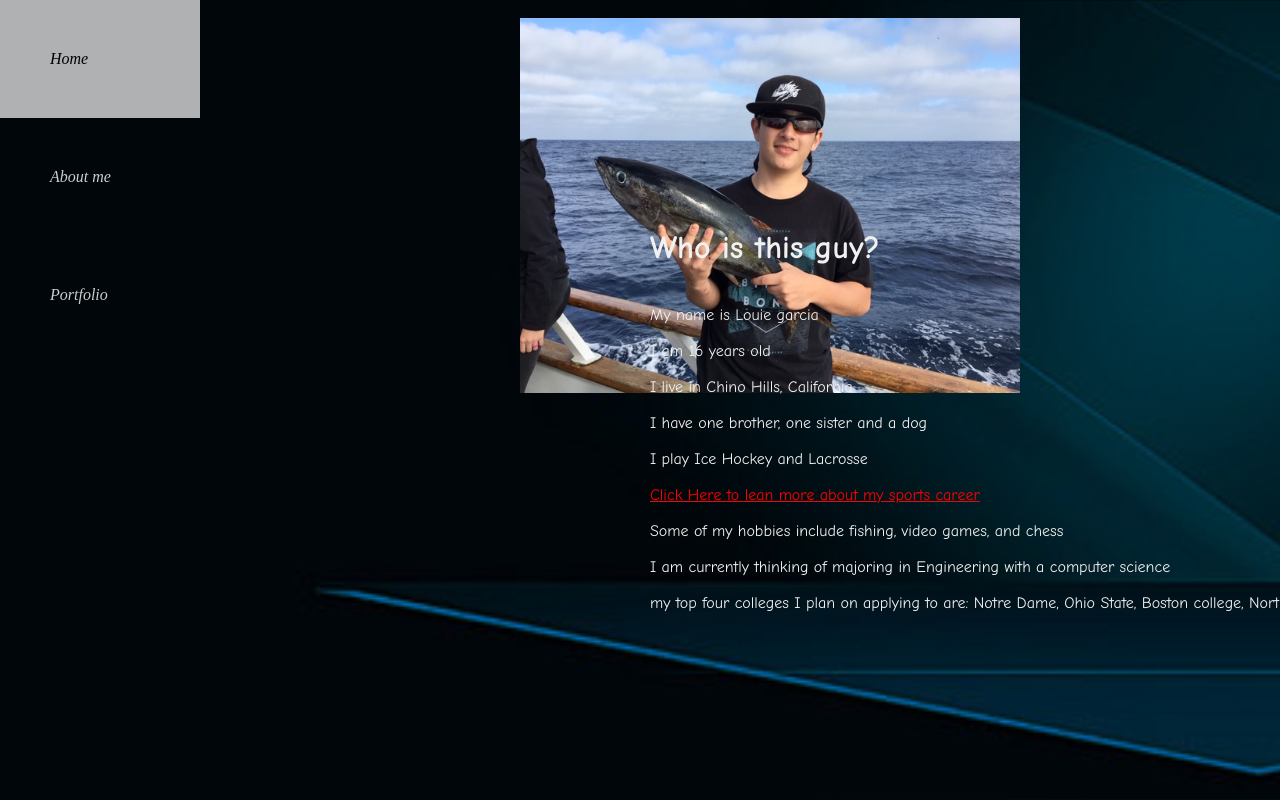
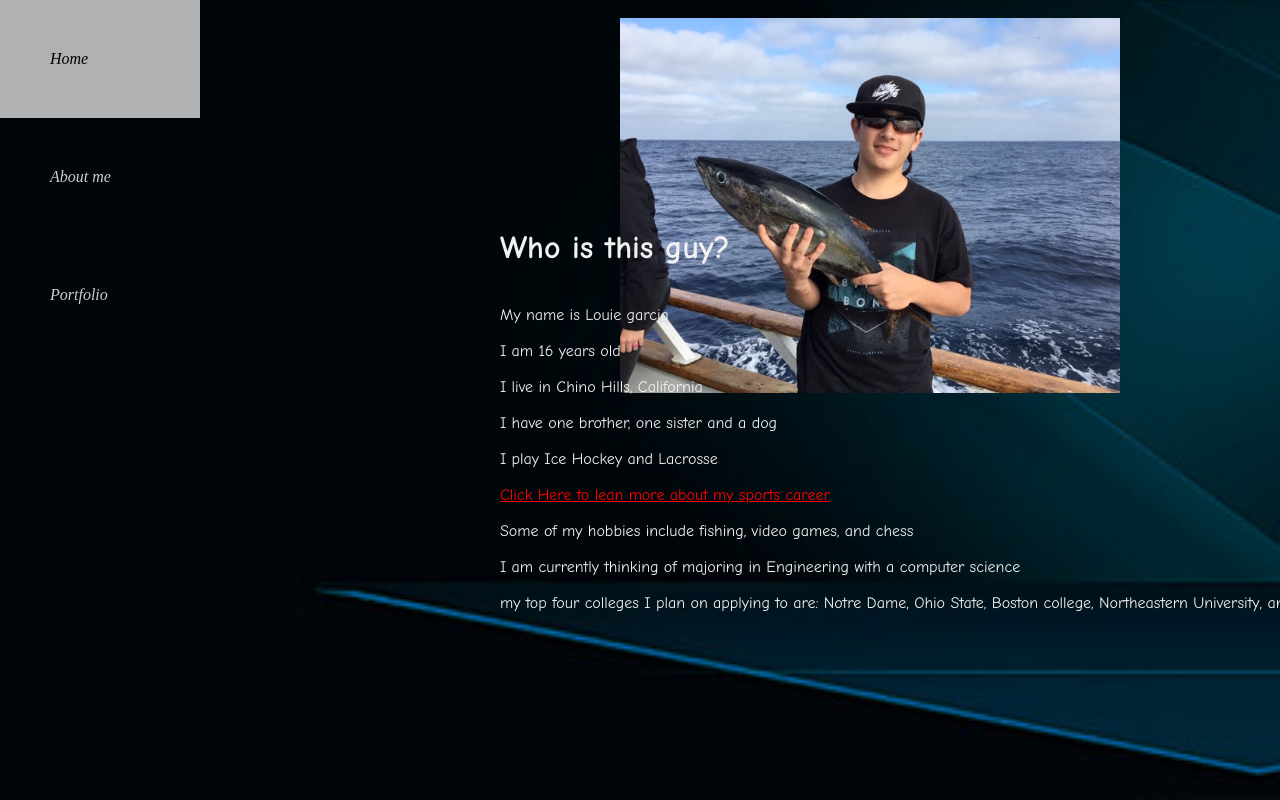
Before and after one commit to LouieGarcia/Website, a plain HTML site: page AboutLouie.html in a window 1280 px wide. Drawn offline with Linux system fonts and the light colour scheme.

Commit message:
Update ss1.css

```diff
--- a/ss1.css
+++ b/ss1.css
@@ -36,8 +36,7 @@
   font: 20px;
   float: center;
   align-items: center;
-left: 450px;
-bottom: 50 px;
+left: 300px;
 	position: absolute;
   color: #f1f1f1;
   width: 100%;
@@ -59,7 +58,7 @@ color: red;
 div.polaroid {
 float: right;
 	align-items: center;
-	right: 250px;
+	right: 150px;
 	top: 250 px;
 	position: absolute;
   margin: auto;
```
